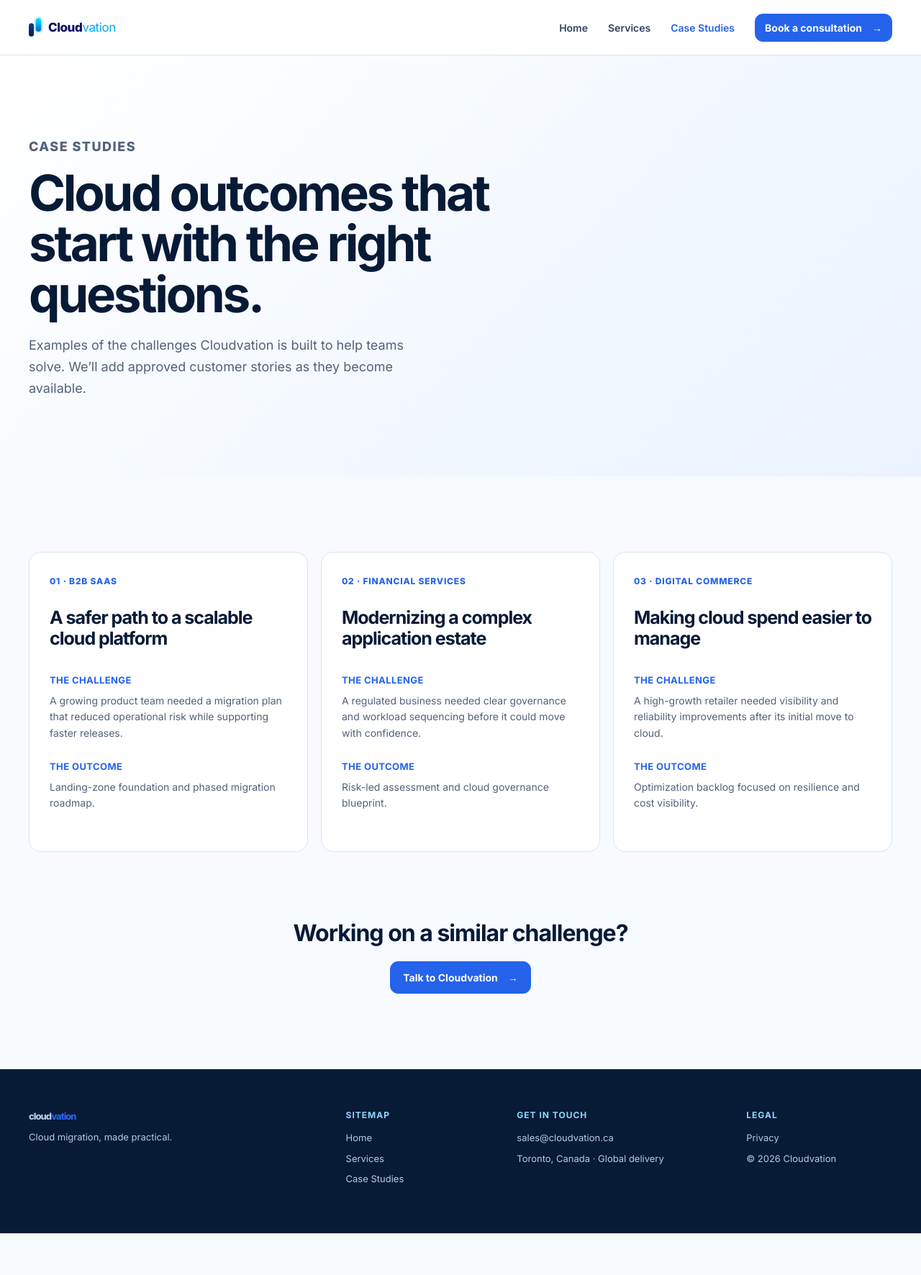
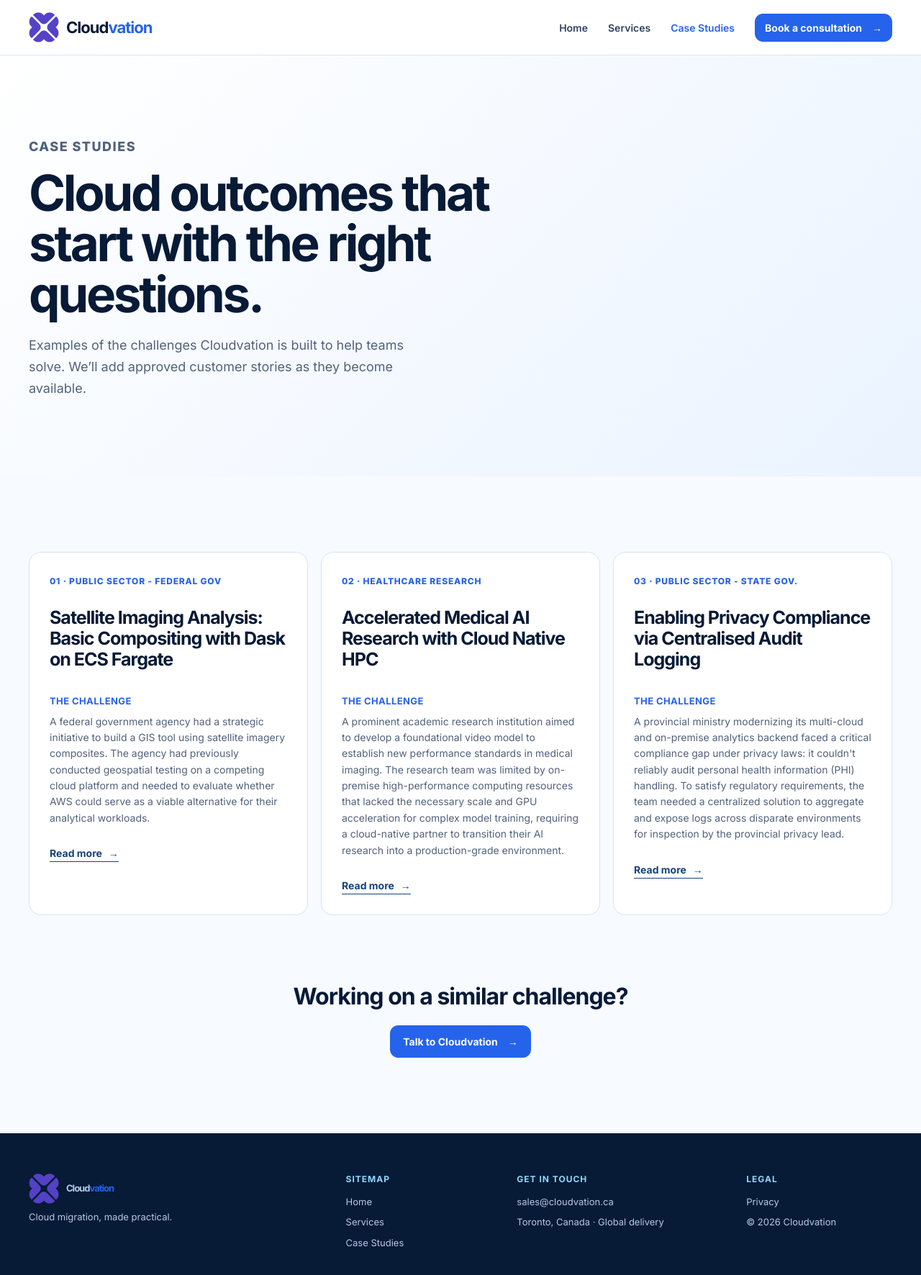
Before and after one commit to cloudvations/cloudvation, a Next.js app: page /case-studies in a window 1280 px wide. Shown: the top 1772 px of the page at 72% size. Before the commit the page ends 1714 px from the top, so only its background shows below. Built offline with nearby package versions, Linux system fonts and the light colour scheme.

Commit message:
updated case studies

```diff
--- a/src/app/case-studies/page.tsx
+++ b/src/app/case-studies/page.tsx
@@ -1,4 +1,51 @@
-import Link from "next/link";
-import { Footer } from "@/components/Footer"; import { Header } from "@/components/Header"; import { caseStudies } from "@/content/site";
-export const metadata = { title: "Case Studies" };
-export default function CaseStudiesPage() { return <><Header /><main><section className="page-hero"><div className="container"><p className="eyebrow">Case studies</p><h1>Cloud outcomes that start with the right questions.</h1><p>Examples of the challenges Cloudvation is built to help teams solve. We’ll add approved customer stories as they become available.</p></div></section><section className="section"><div className="container"><div className="case-grid">{caseStudies.map((study, index) => <article className="case-card" key={study.title}><span>0{index + 1} · {study.industry}</span><h2>{study.title}</h2><h3>The challenge</h3><p>{study.challenge}</p><h3>The outcome</h3><p>{study.outcome}</p></article>)}</div><div className="center-cta"><h2>Working on a similar challenge?</h2><Link className="button" href="/contact">Talk to Cloudvation <span>→</span></Link></div></div></section></main><Footer /></>; }
+import Link from 'next/link';
+import { Footer } from '@/components/Footer';
+import { Header } from '@/components/Header';
+import { caseStudies } from '@/content/site';
+export const metadata = { title: 'Case Studies' };
+export default function CaseStudiesPage() {
+  return (
+    <>
+      <Header />
+      <main>
+        <section className="page-hero">
+          <div className="container">
+            <p className="eyebrow">Case studies</p>
+            <h1>Cloud outcomes that start with the right questions.</h1>
+            <p>
+              Examples of the challenges Cloudvation is built to help teams
+              solve. We’ll add approved customer stories as they become
+              available.
+            </p>
+          </div>
+        </section>
+        <section className="section">
+          <div className="container">
+            <div className="case-grid">
+              {caseStudies.map((study, index) => (
+                <article className="case-card" key={study.title}>
+                  <span>
+                    0{index + 1} · {study.industry}
+                  </span>
+                  <h2>{study.title}</h2>
+                  <h3>The challenge</h3>
+                  <p>{study.challenge}</p>
+                  <Link className="text-link" href={`/case-studies/${study.slug}`}>
+                    Read more <span aria-hidden="true">→</span>
+                  </Link>
+                </article>
+              ))}
+            </div>
+            <div className="center-cta">
+              <h2>Working on a similar challenge?</h2>
+              <Link className="button" href="/contact">
+                Talk to Cloudvation <span>→</span>
+              </Link>
+            </div>
+          </div>
+        </section>
+      </main>
+      <Footer />
+    </>
+  );
+}
--- a/src/components/Footer.tsx
+++ b/src/components/Footer.tsx
@@ -1,12 +1,27 @@
 import Link from 'next/link';
+import Image from 'next/image';
 import { navItems } from '@/content/site';
 export function Footer() {
   return (
     <footer className="site-footer">
       <div className="container footer-grid">
         <div>
-          <Link className="brand footer-brand" href="/">
-            cloud<span>vation</span>
+          <Link
+            className="brand footer-brand"
+            href="/"
+            style={{ display: 'inline-flex', alignItems: 'center', gap: 10 }}
+          >
+            <Image
+              className="brand-logo"
+              src="/cloudvation.png"
+              alt="Cloudvation"
+              width={42}
+              height={42}
+              priority
+            />
+            <strong>
+              Cloud<span>vation</span>
+            </strong>
           </Link>
           <p>Cloud migration, made practical.</p>
         </div>
--- a/src/components/Header.tsx
+++ b/src/components/Header.tsx
@@ -4,7 +4,6 @@ import Image from 'next/image';
 import { usePathname } from 'next/navigation';
 import { useState } from 'react';
 import { navItems } from '@/content/site';
-import { CloudvationLogo } from './CloudvationLogo';
 export function Header() {
   const pathname = usePathname();
   const [open, setOpen] = useState(false);
@@ -15,9 +14,17 @@ export function Header() {
           className="brand"
           href="/"
           onClick={() => setOpen(false)}
-          style={{ display: 'inline-flex', alignItems: 'center', gap: 4 }}
+          style={{ display: 'inline-flex', alignItems: 'center', gap: 10 }}
         >
-          <CloudvationLogo height={200} showText={true} />
+          <Image
+            className="brand-logo"
+            src="/cloudvation.png"
+            alt="Cloudvation"
+            width={42}
+            height={42}
+            priority
+          />
+          <strong>Cloud<span>vation</span></strong>
         </Link>
         <button
           className="menu-button"
--- a/src/content/site.ts
+++ b/src/content/site.ts
@@ -50,24 +50,43 @@ export const services = [
 
 export const caseStudies = [
   {
-    industry: 'B2B SaaS',
-    title: 'A safer path to a scalable cloud platform',
+    slug: 'satellite-imaging-analysis-dask-ecs-fargate',
+    industry: 'Public Sector - Federal Gov',
+    title:
+      'Satellite Imaging Analysis: Basic Compositing with Dask on ECS Fargate',
     challenge:
-      'A growing product team needed a migration plan that reduced operational risk while supporting faster releases.',
-    outcome: 'Landing-zone foundation and phased migration roadmap.',
+      'A federal government agency had a strategic initiative to build a GIS tool using satellite imagery composites. The agency had previously conducted geospatial testing on a competing cloud platform and needed to evaluate whether AWS could serve as a viable alternative for their analytical workloads.',
+    objective:
+      'Demonstrate a working proof-of-concept on AWS for geomedian composite generation using Dask, Open Data Cube (ODC), and Sentinel-2 satellite imagery, as the first of two project objectives — with ML-based land feature classification identified as the second, subsequent objective.',
+    action:
+      'The proof of concept was designed and delivered, covering: custom Docker image builds for Dask scheduler and worker nodes (patched for geospatial dependencies including GDAL, psycopg2, and ODC tooling); Amazon ECR for container image storage; ECS Fargate for provisioning a distributed Dask cluster (scheduler and two workers at 2 vCPU / 16 GB each); Open Data Cube / Cube-in-a-Box for dataset indexing against Digital Earth Africa Sentinel-2 catalogue; and generation of median, seasonal, min, max, and mean composites. CloudWatch integration was configured for observability, and cost optimisation guidance was provided recommending EC2 over Fargate for long-running workloads, alongside Lambda-driven scheduling for cluster lifecycle management.',
+    outcome:
+      'A functional end-to-end compositing pipeline was demonstrated on AWS, producing cloud-free median composites from multi-temporal satellite imagery. The proof-of-concept validated AWS as a capable alternative to the competing platform. A path forward was identified for production maturity via a CI/CD pipeline (CodeCommit, CodePipeline, CodeBuild, ECR) to automate image builds — positioning the agency for the next phase of ML-based land feature classification.',
   },
   {
-    industry: 'Financial services',
-    title: 'Modernizing a complex application estate',
+    slug: 'accelerated-medical-ai-research-with-cloud-native-hpc',
+    industry: 'Healthcare Research',
+    title: 'Accelerated Medical AI Research with Cloud Native HPC',
     challenge:
-      'A regulated business needed clear governance and workload sequencing before it could move with confidence.',
-    outcome: 'Risk-led assessment and cloud governance blueprint.',
+      'A prominent academic research institution aimed to develop a foundational video model to establish new performance standards in medical imaging. The research team was limited by on-premise high-performance computing resources that lacked the necessary scale and GPU acceleration for complex model training, requiring a cloud-native partner to transition their AI research into a production-grade environment.',
+    objective:
+      'Architect and deploy an AWS-based research computing environment to accelerate the transition from conceptual research to trained models. The objective included navigating medical imaging standards and national infrastructure dependencies while maintaining the workflow flexibility required by the scientific team.',
+    action:
+      'The engagement was executed in two phases: initially delivering specialist enablement on AWS ParallelCluster and SageMaker to build operational confidence. A CDK-driven ParallelCluster architecture was deployed with custom scripts to maintain integration with a national research file system. Leveraging expertise in DICOM standards, data preprocessing was optimised, resulting in a 26× throughput increase over the on-premise baseline. In the second phase, researchers were migrated to Amazon SageMaker HyperPod for managed, Slurm-compatible training. Additionally, US$600K in research compute funding was secured to support large-scale GPU requirements.',
+    outcome:
+      "The preprocessing acceleration enabled the team to achieve results months ahead of schedule, culminating in the successful training of a novel cardiac video foundation model. By early 2025, a high-impact preprint was published and featured in an international science journal. The project validated AWS's ability to support frontier medical AI from infrastructure to publication and established a scalable blueprint for future cloud-native research initiatives at the institution.",
   },
   {
-    industry: 'Digital commerce',
-    title: 'Making cloud spend easier to manage',
+    slug: 'enabling-privacy-compliance-via-centralised-audit-logging',
+    industry: 'Public Sector - State Gov.',
+    title: 'Enabling Privacy Compliance via Centralised Audit Logging',
     challenge:
-      'A high-growth retailer needed visibility and reliability improvements after its initial move to cloud.',
-    outcome: 'Optimization backlog focused on resilience and cost visibility.',
+      "A provincial ministry modernizing its multi-cloud and on-premise analytics backend faced a critical compliance gap under privacy laws: it couldn't reliably audit personal health information (PHI) handling. To satisfy regulatory requirements, the team needed a centralized solution to aggregate and expose logs across disparate environments for inspection by the provincial privacy lead.",
+    objective:
+      'Architect and deploy a multi-account audit logging solution to satisfy legislative obligations while ensuring operational practicality for non-technical compliance staff. The objective involved aggregating logs from diverse sources — including Redshift, Oracle RDS, Glue, SAS Viya on EKS, and OpenShift — and exposing them via SQL-like interfaces within a compressed delivery timeline.',
+    action:
+      'The engagement delivered a shared, multi-account architecture that isolated the operational environment from a dedicated Centralised Audit Account. Continuous log emission was configured for Oracle RDS, Redshift, and Glue into CloudWatch, while S3 access logs were replicated via SRR for PHI-sensitive buckets. For the SAS environment, a Lambda-based loader was developed to extract metadata for access reviews, and an Azure-hosted layer was instrumented via CloudWatch agents. Log data was streamed through Kinesis Data Firehose into S3 with lifecycle policies for cost optimisation. On the consumption side, Glue crawlers and Athena were implemented as the primary query interface, supplemented by OpenSearch for containerised workloads and QuickSight for trend visualisation. Security was enforced through KMS encryption and Secrets Manager, while the delivery was accelerated through embedded specialist enablement.',
+    outcome:
+      "The solution provided a production-ready logging platform that unified data across six systems and two cloud providers into a governed archive. Compliance staff successfully performed PHI handling audits using familiar SQL interfaces, directly satisfying the Provincial Privacy Commissioner's requirements. The engagement established a durable governance pattern and validated AWS's ability to deliver mission-critical infrastructure under tight regulatory timelines in a sensitive healthcare context.",
   },
 ];
```
Also changed, not shown: src/app/case-studies/[slug]/page.tsx (added, +60 -0 lines), public/cloudvation.png (added), src/app/globals.css.
